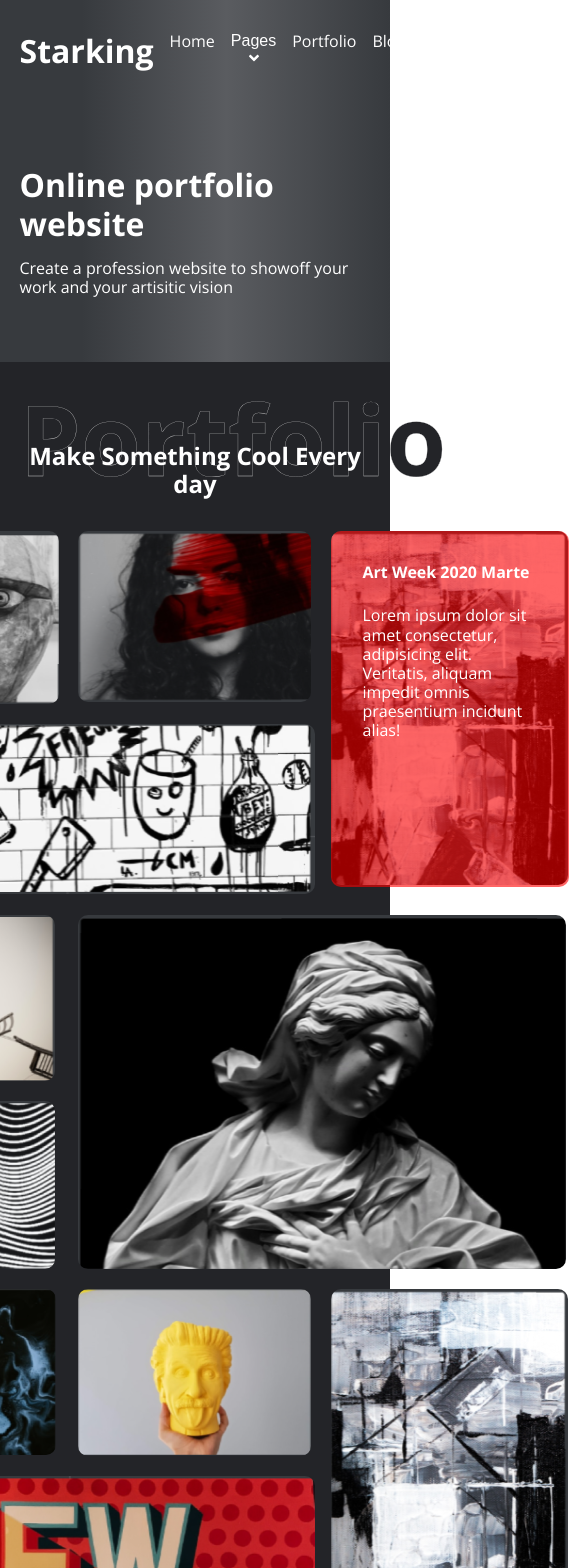
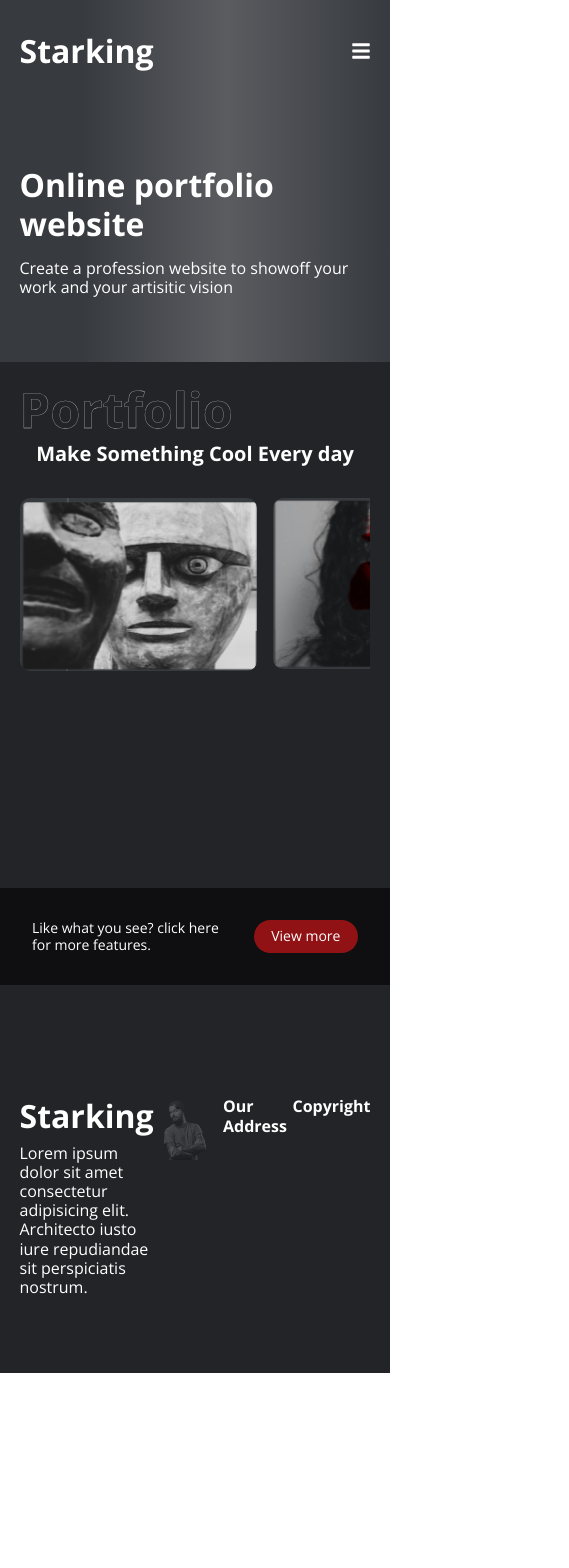
Before and after one commit to abdoolkadir/jd-frontend-role-test, a React (Create React App) app: page /portfolio in a window 390 px wide. Shown: the top 1568 px of the page, 569 px wide, since content can reach past the window. After the commit the page ends 1373 px from the top, so only its background shows below. Built offline with nearby package versions, Linux system fonts and the light colour scheme; the HTML template or start-up script is replaced by a standard one.

Commit message:
mobile responsiveness

```diff
--- a/src/components/layout/header/header.css
+++ b/src/components/layout/header/header.css
@@ -40,3 +40,25 @@
   width: 100%;
   transform: scale(1.3);
 }
+
+@media only screen and (max-width: 768px) {
+  .header .container {
+    padding-top: 2rem;
+    flex-direction: column;
+    align-items: unset;
+  }
+
+  .header-col-left h1 span {
+    font-size: var(--md-font-size);
+  }
+
+  .header-col-right img {
+    margin-left: 72px;
+    transform: scale(1.5);
+  }
+
+  .header-col-left,
+  .header-col-right {
+    width: 100%;
+  }
+}
--- a/src/components/layout/navbar/Navbar.jsx
+++ b/src/components/layout/navbar/Navbar.jsx
@@ -1,18 +1,23 @@
 import { useState } from 'react';
 import useOnclickOutside from 'react-cool-onclickoutside';
-import { FaAngleDown } from 'react-icons/fa';
+import { FaAngleDown, FaBars } from 'react-icons/fa';
 import { Link } from 'react-router-dom';
 import '../navbar/navbar.css';
 import { menuData } from '../../../data/navbar.data';
 
 function Navbar() {
   const [isOpen, setIsOpen] = useState(false);
+  const [navMenu, setNavMenu] = useState(false);
 
   const toggling = () => setIsOpen(!isOpen);
 
   const ref = useOnclickOutside(() => {
     setIsOpen(false);
   });
+
+  const handleNavMenu = () => {
+    setNavMenu(!navMenu);
+  };
   return (
     <div className="navbar">
       <div className="container">
@@ -22,7 +27,7 @@ function Navbar() {
           </h1>
         </div>
 
-        <nav>
+        <nav className={navMenu ? 'nav-menu-open' : 'nav-menu-close'}>
           <ul>
             {menuData.map((data, index) =>
               data.submenu ? (
@@ -52,6 +57,8 @@ function Navbar() {
             )}
           </ul>
         </nav>
+
+        <FaBars className="nav-menu-bar" onClick={handleNavMenu} />
       </div>
     </div>
   );
--- a/src/components/layout/navbar/navbar.css
+++ b/src/components/layout/navbar/navbar.css
@@ -1,4 +1,5 @@
 .navbar {
+  display: block;
   background: rgb(55, 58, 62);
   background: linear-gradient(
     90deg,
@@ -42,7 +43,7 @@ li button {
 }
 
 .submenu-items {
-  position: absolute;
+  /* position: absolute; */
   top: 25px;
   left: 0;
   flex-direction: column;
@@ -52,3 +53,44 @@ li button {
   margin-left: 0;
   /* display: none !important; */
 }
+
+.nav-menu-bar {
+  display: none;
+  font-size: var(--sm-font-size);
+}
+
+@media only screen and (max-width: 768px) {
+  nav {
+    /* display: none; */
+    border: 1px solid red;
+  }
+  .navbar nav ul {
+    z-index: 999;
+    display: flex;
+    flex-direction: column;
+    align-items: flex-end;
+    padding-right: 1.5rem;
+    position: absolute;
+    background: rgb(55, 58, 62);
+    width: 100%;
+    top: 15%;
+    /* bottom: 0; */
+    left: 0;
+  }
+
+  nav ul .submenu-items {
+    background: rgba(0, 0, 0, 0.6);
+  }
+  .navbar nav ul li {
+    margin: 1rem 0;
+  }
+  .nav-menu-bar {
+    display: block;
+  }
+  .nav-menu-close {
+    display: none;
+  }
+  .nav-menu-open {
+    display: block;
+  }
+}
--- a/src/index.css
+++ b/src/index.css
@@ -51,6 +51,7 @@ ul {
 
 /* Buttons */
 .btn {
+  text-align: center;
   cursor: pointer;
   background: var(--primary-red);
   color: #fff;
@@ -59,6 +60,7 @@ ul {
 }
 
 .btn-secondary {
+  text-align: center;
   cursor: pointer;
   background: var(--primary-gray);
   border: 1px solid #fff;
@@ -194,3 +196,26 @@ li button {
   margin-left: 0;
   /* display: none !important; */
 }
+
+@media only screen and (max-width: 768px) {
+  .overlay-header-text {
+    font-size: var(--xl-font-size) !important;
+  }
+
+  h2 {
+    font-size: var(--sm-font-size);
+  }
+
+  .btn {
+    width: 150px;
+    border-radius: 25px;
+    padding: 0.5rem 1rem;
+    font-size: 14px;
+  }
+  .btn-secondary {
+    width: 150px;
+    border-radius: 25px;
+    padding: 0.5rem 1rem;
+    font-size: 14px;
+  }
+}
--- a/src/pages/blog/blog.css
+++ b/src/pages/blog/blog.css
@@ -5,6 +5,7 @@
   align-items: center;
   padding: 2rem;
   padding-top: 4rem;
+  color: #fff;
 }
 
 .blog-posts-section .container {
@@ -31,10 +32,12 @@
 
 .blog-card {
   position: relative;
-  width: 400px;
+  max-width: 400px;
+  width: 100%;
 }
 
 .blog-card img {
+  width: 100%;
   border-radius: 5px;
 }
 
@@ -76,3 +79,9 @@
   background-color: #0f0f11;
   color: #fff;
 }
+
+@media only screen and (max-width: 768px) {
+  .blog-grid {
+    grid-template-columns: 1fr;
+  }
+}
--- a/src/pages/sections/Benefits/benefitsSection.css
+++ b/src/pages/sections/Benefits/benefitsSection.css
@@ -41,3 +41,15 @@
   align-items: center;
   gap: 2rem;
 }
+
+@media only screen and (max-width: 768px) {
+  .benefits-col-2 {
+    flex-direction: column;
+    align-items: center;
+    gap: 2rem;
+  }
+  .benefits-col-1 h2 {
+    width: unset;
+    margin: 1rem 0;
+  }
+}
--- a/src/pages/sections/portfolio/portfolioSection.css
+++ b/src/pages/sections/portfolio/portfolioSection.css
@@ -41,8 +41,6 @@
 }
 
 .grid-parent {
-  max-width: 800px;
-  width: 100%;
   display: grid;
   grid-gap: 1rem;
 }
@@ -142,3 +140,18 @@
 .picture-overlay-text h4 {
   margin-bottom: 1.5rem;
 }
+
+@media only screen and (max-width: 768px) {
+  .grid-parent {
+    max-width: 350px;
+    width: 100%;
+    display: flex;
+    align-items: flex-start;
+    overflow: auto;
+  }
+
+  .portfolio-col-3 {
+    font-size: 14px;
+    padding: 0.5rem 1rem;
+  }
+}
--- a/src/pages/sections/process/processSection.css
+++ b/src/pages/sections/process/processSection.css
@@ -72,3 +72,25 @@
   background: #0f0f11;
   margin-inline: auto;
 }
+
+@media only screen and (max-width: 768px) {
+  .process-flex {
+    margin-bottom: 2rem;
+    flex-direction: column;
+    place-content: unset;
+    width: 100%;
+  }
+
+  .process-col-3 img {
+    z-index: 0;
+    position: absolute;
+    transform: scale(1.5);
+    top: -225px;
+    bottom: 0;
+    right: -116%;
+  }
+
+  .process-col-4 {
+    width: 90%;
+  }
+}
--- a/src/pages/sections/skills/skillsSection.css
+++ b/src/pages/sections/skills/skillsSection.css
@@ -100,3 +100,31 @@
   text-align: center;
   padding: 0 2rem;
 }
+
+@media only screen and (max-width: 768px) {
+  .skills-col-2 {
+    padding: 0;
+    flex-direction: column;
+    align-items: center;
+  }
+
+  .skills-inner-col-1,
+  .skills-inner-col-2 {
+    width: 100%;
+  }
+
+  .skills-inner-col-2 .col-1 {
+    display: flex;
+    flex-direction: column;
+    width: 100%;
+  }
+
+  .skills-inner-col-2 .col-1 .skills {
+    flex-direction: row;
+    justify-content: center;
+  }
+
+  .skills-inner-col-2 .col-1 .skill-output {
+    text-align: center;
+  }
+}
```
